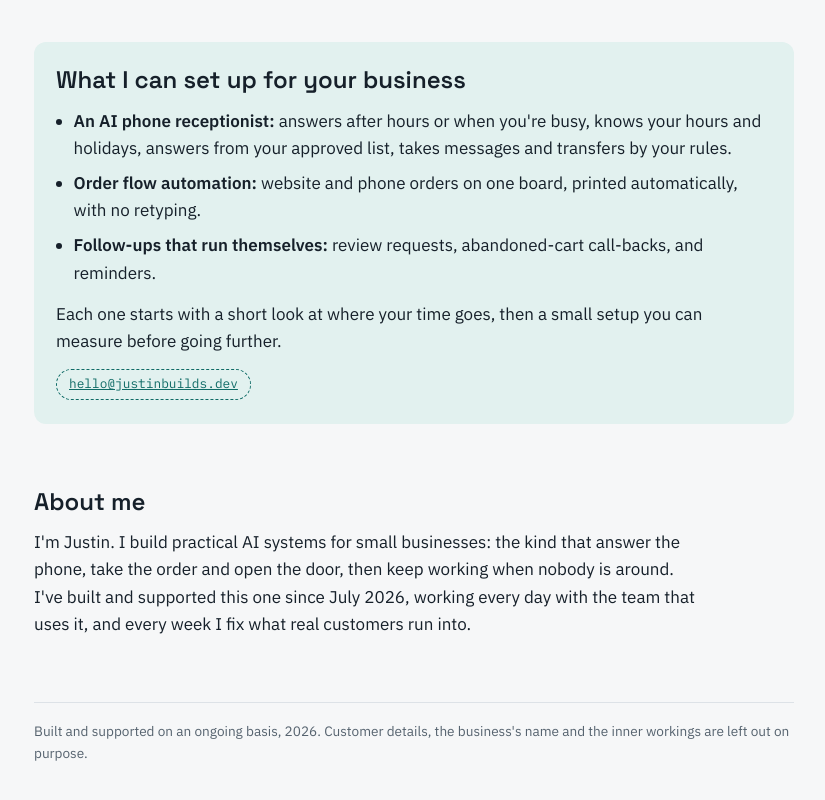
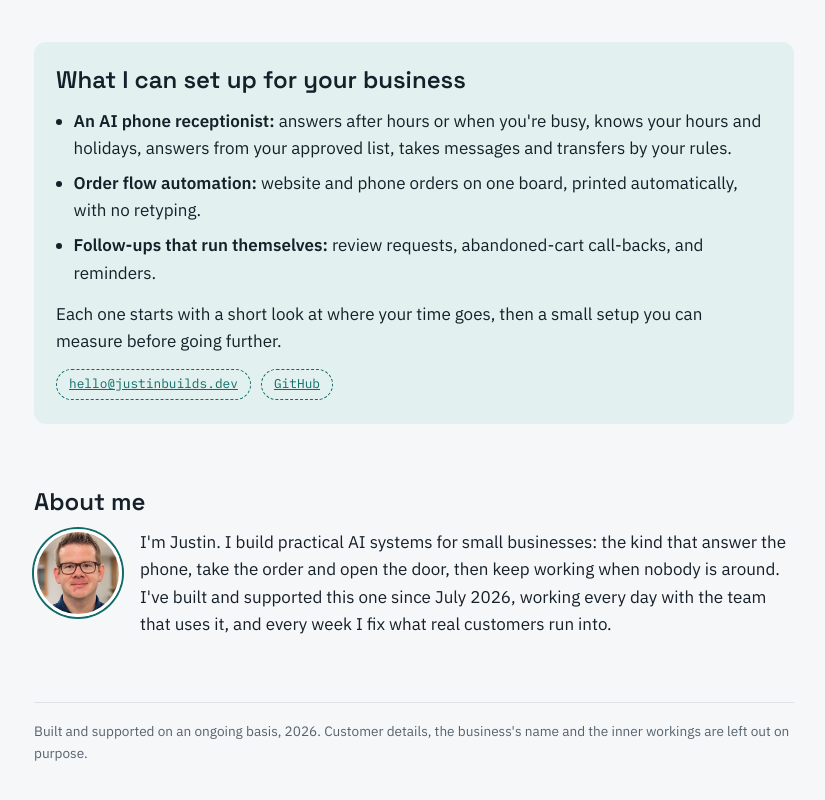
Before and after one commit to justinbuilds13/justinbuilds.dev, a plain HTML site: page index.html in a window 1280 px wide. Shown: the part 8218-9018 px from the top of the page, without its empty margins (226-1051 px from the left). Drawn offline with Linux system fonts and the light colour scheme.

Commit message:
Add photo beside the bio; contact links

```diff
--- a/index.html
+++ b/index.html
@@ -44,6 +44,10 @@ h3 { font-size: 1.08rem; font-weight: 600; }
 p { margin: 0; max-width: 65ch; }
 .eyebrow { font-family: var(--mono); font-size: 0.78rem; letter-spacing: 0.08em; text-transform: uppercase; color: var(--accent); }
 .stack { display: grid; gap: 14px; }
+.bio { display: flex; gap: 18px; align-items: flex-start; }
+.bio p { margin: 0; }
+.avatar { flex: none; width: 88px; height: 88px; border-radius: 50%; object-fit: cover; border: 3px solid var(--surface); box-shadow: 0 0 0 2px var(--accent); }
+@media (max-width: 420px) { .bio { gap: 14px; } .avatar { width: 64px; height: 64px; } }
 .lede { font-size: 1.15rem; color: var(--muted); }
 header.stack { gap: 18px; }
 .muted { color: var(--muted); }
@@ -420,12 +424,15 @@ footer { font-size: 0.85rem; color: var(--muted); border-top: 1px solid var(--li
       <li><b>Follow-ups that run themselves:</b> review requests, abandoned-cart call-backs, and reminders.</li>
     </ul>
     <p>Each one starts with a short look at where your time goes, then a small setup you can measure before going further.</p>
-    <p class="contact"><a class="todo" href="mailto:hello@justinbuilds.dev">hello@justinbuilds.dev</a></p>
+    <p class="contact"><a class="todo" href="mailto:hello@justinbuilds.dev">hello@justinbuilds.dev</a> <a class="todo" href="https://github.com/justinbuilds13">GitHub</a></p>
   </section>
 
   <section class="stack about">
     <h2>About me</h2>
+    <div class="bio">
+    <img class="avatar" src="justin.jpg" width="88" height="88" alt="Justin">
     <p>I'm Justin. I build practical AI systems for small businesses: the kind that answer the phone, take the order and open the door, then keep working when nobody is around. I've built and supported this one since July 2026, working every day with the team that uses it, and every week I fix what real customers run into.</p>
+    </div>
   </section>
 
   <footer>Built and supported on an ongoing basis, 2026. Customer details, the business's name and the inner workings are left out on purpose.</footer>
```
Also changed, not shown: justin.jpg (added).
